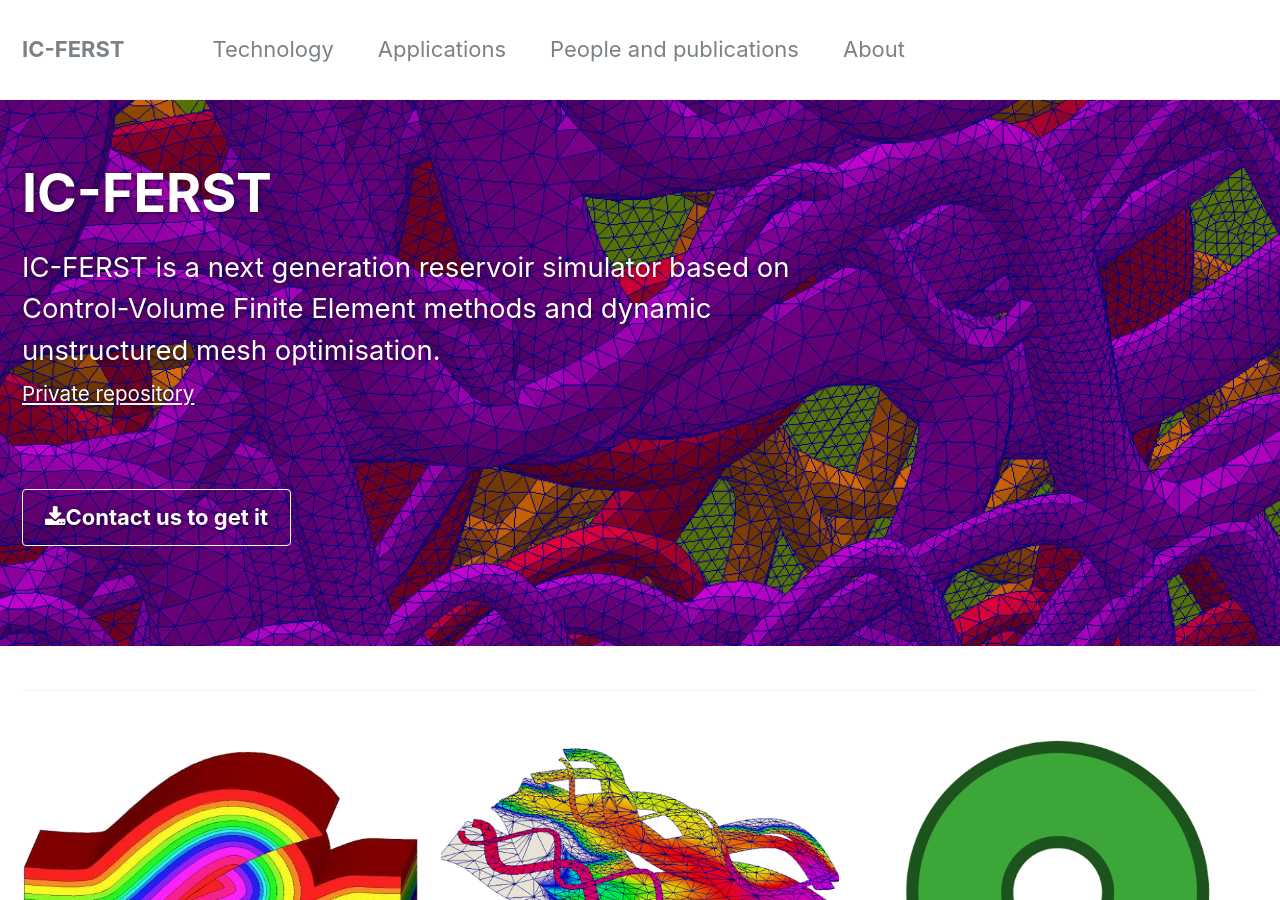
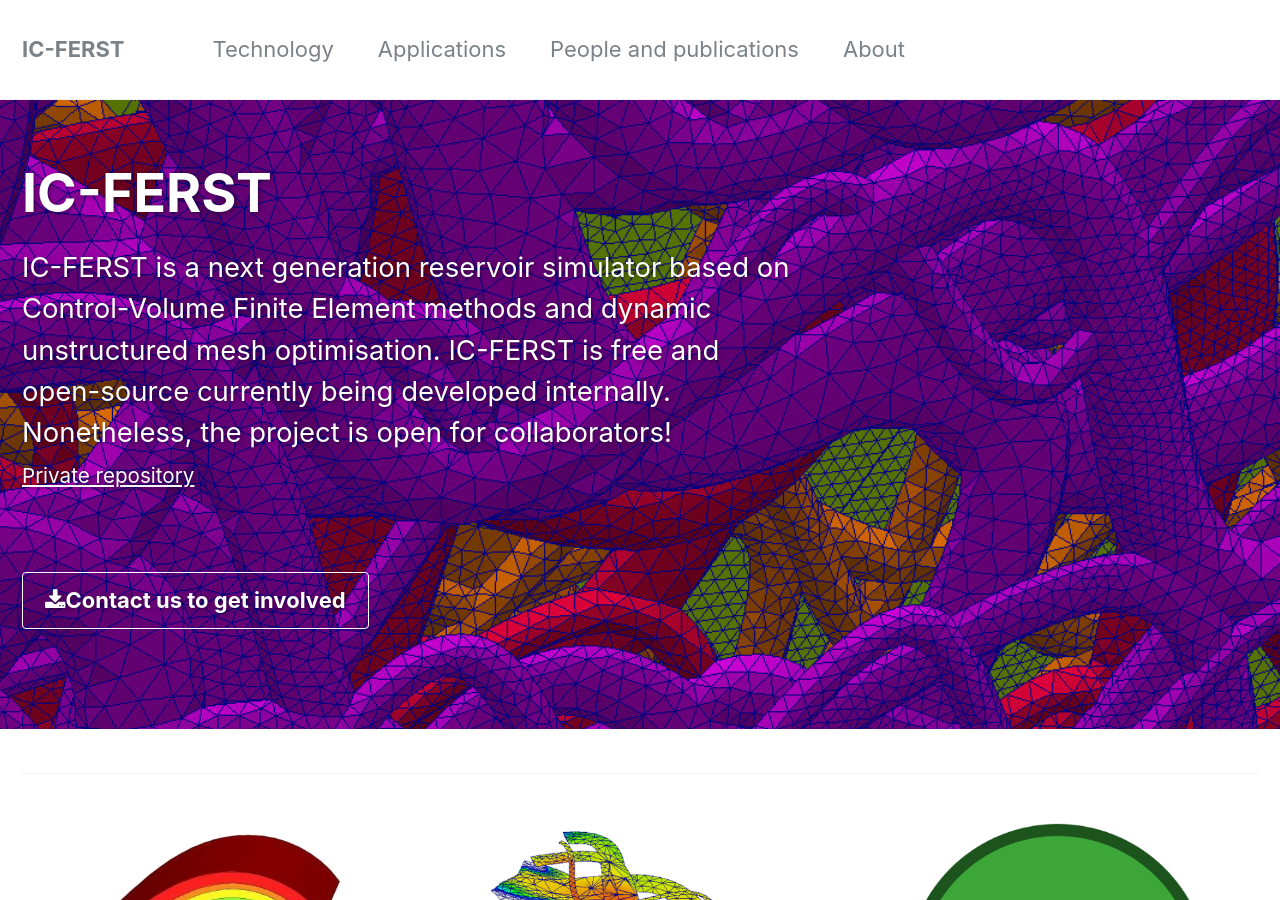
Before and after one commit to Multifluids/multifluids.github.com, a Jekyll site: the page built from _pages/home.md, in a window 1280 px wide and 900 px high. Built offline with Jekyll 4.4.1, drawn with Linux system fonts in a browser that asks for light colours.

Commit message:
Changed some text

```diff
--- a/_pages/home.md
+++ b/_pages/home.md
@@ -4,10 +4,10 @@ permalink: /
 header:
   overlay_color: "#5e616c"
   overlay_image: /assets/images/mm-home-page-feature.jpg
-  cta_label: "<i class='fa fa-download'></i>Contact us to get it"
+  cta_label: "<i class='fa fa-download'></i>Contact us to get involved"
   cta_url: "http://multifluids.github.io/people/"
   caption:
-excerpt: 'IC-FERST is a next generation reservoir simulator based on Control-Volume Finite Element methods and dynamic unstructured mesh optimisation.
+excerpt: 'IC-FERST is a next generation reservoir simulator based on Control-Volume Finite Element methods and dynamic unstructured mesh optimisation. IC-FERST is free and open-source currently being developed internally. Nonetheless, the project is open for collaborators!
 <br /> <small><a href="https://github.com/ImperialCollegeLondon/multifluids_icferst">Private repository</a></small><br /><br /> {::nomarkdown}{:/nomarkdown}'
 feature_row:
   - image_path: /assets/images/mm-surface-based.png
```
Also changed, not shown: _pages/license.md (+1 -1 lines).
